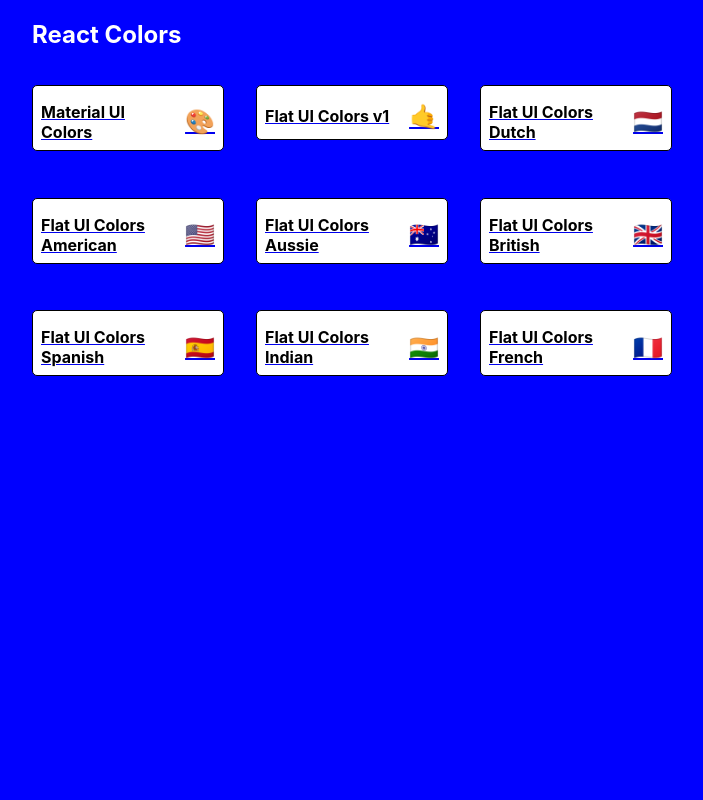
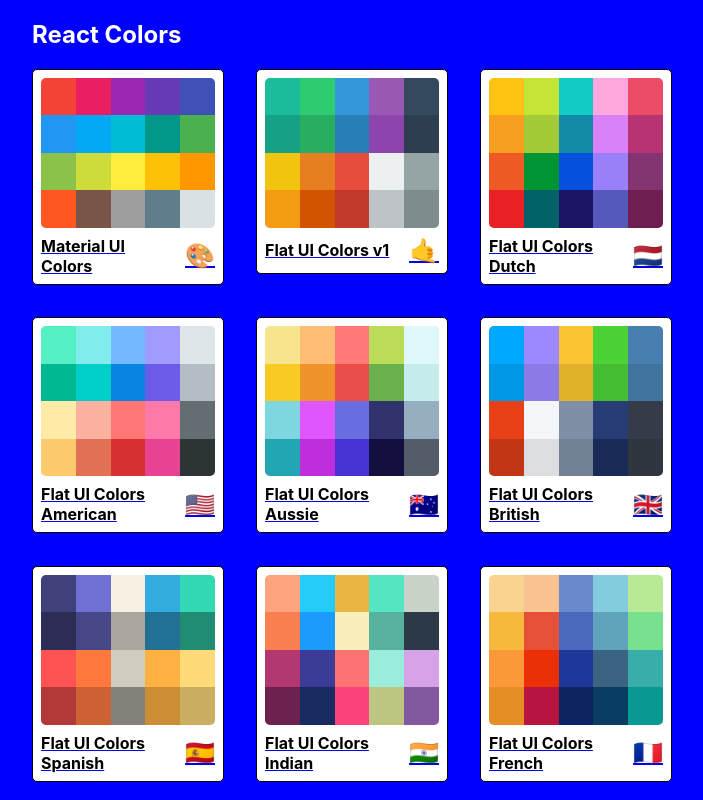
Before and after one commit to engrpatel21/color-picker, a React (Create React App) app: page / in a window 1280 px wide. Shown: the whole page, without its empty margins (288-991 px from the left). Built offline with nearby package versions, Linux system fonts and the light colour scheme.

Commit message:
minipalette working with colors

```diff
--- a/src/MiniPalette/MiniPalette.jsx
+++ b/src/MiniPalette/MiniPalette.jsx
@@ -15,11 +15,12 @@ const styles = {
     },
   },
   colors: {
-    backgroundColor: "#dae1e4",
     height: "150px",
     width: "100%",
     borderRadius: "5px",
-    overflow: "hidden",
+    overflow: 'hidden',
+    backgroundColor: '#dae1e4'
+
   },
   title: {
     display: "flex",
@@ -35,13 +36,33 @@ const styles = {
     marginLeft: "0.5rem",
     fontSize: "1.5rem",
   },
+  miniColor: {
+    height: '25%',
+    width: '20%',
+    display: 'inline-block',
+    margin: '0 auto',
+    positin: 'relative',
+    marginBottom: '-4px'
+  }
 };
 
 const MiniPalette = (props) => {
-  const { classes, paletteName, emoji } = props;
+
+  const { classes, paletteName, emoji, colors } = props;
+
+  const miniColorBoxes = colors.map((color) => (
+    <div
+      className={classes.miniColor}
+      style={{ backgroundColor: color.color}}
+      key={color.name}
+    />
+  ));
+
   return (
     <div className={classes.root}>
-      <div className={classes.color}></div>
+      <div className={classes.colors}>
+        {miniColorBoxes}
+      </div>
       <h5 className={classes.title}>
         {paletteName} <span className={classes.emoji}>{emoji}</span>
       </h5>
--- a/src/PaletteList/PaletteList.jsx
+++ b/src/PaletteList/PaletteList.jsx
@@ -39,12 +39,12 @@ class PaletteList extends Component {
 
     const { palettes, classes } = this.props
 
-    const paletteName = palettes.map((palette) => (
-      <p>
-        <Link exact to={`/palette/${palette.id}`}>
+    const paletteName = palettes.map((palette, key) => (
+      <div key={key}>
+        <Link to={`/palette/${palette.id}`}>
           <MiniPalette {...palette}/>
         </Link>
-      </p>
+      </div>
     ));
 
     return (
--- a/src/seedColors.js
+++ b/src/seedColors.js
@@ -56,7 +56,7 @@ export default [
   {
     paletteName: "Flat UI Colors Dutch",
     id: "flat-ui-colors-dutch",
-    emoji: "🇳🇱",
+    emoji: " \u{1F1F3}\u{1F1F1} ",
     colors: [
       { name: "Sunflower", color: "#FFC312" },
       { name: "Energos", color: "#C4E538" },
```
